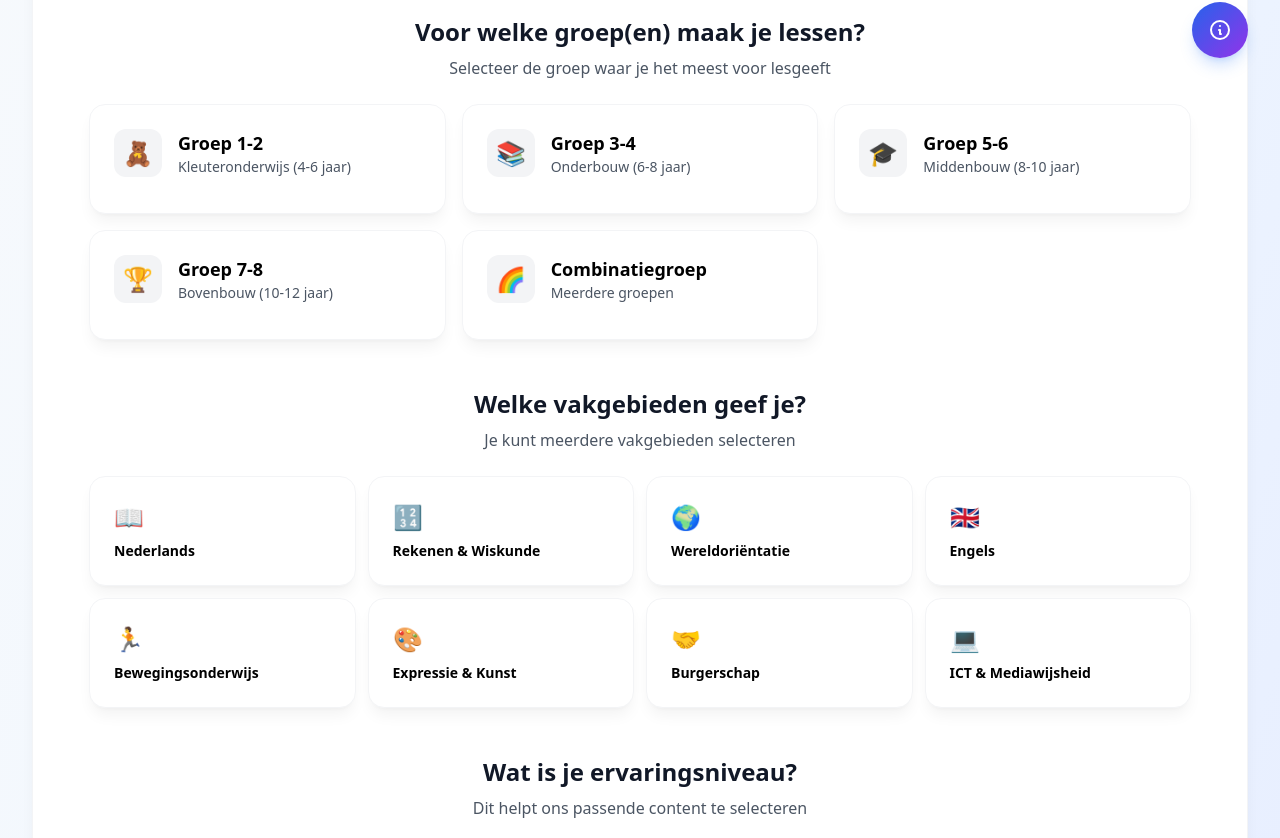
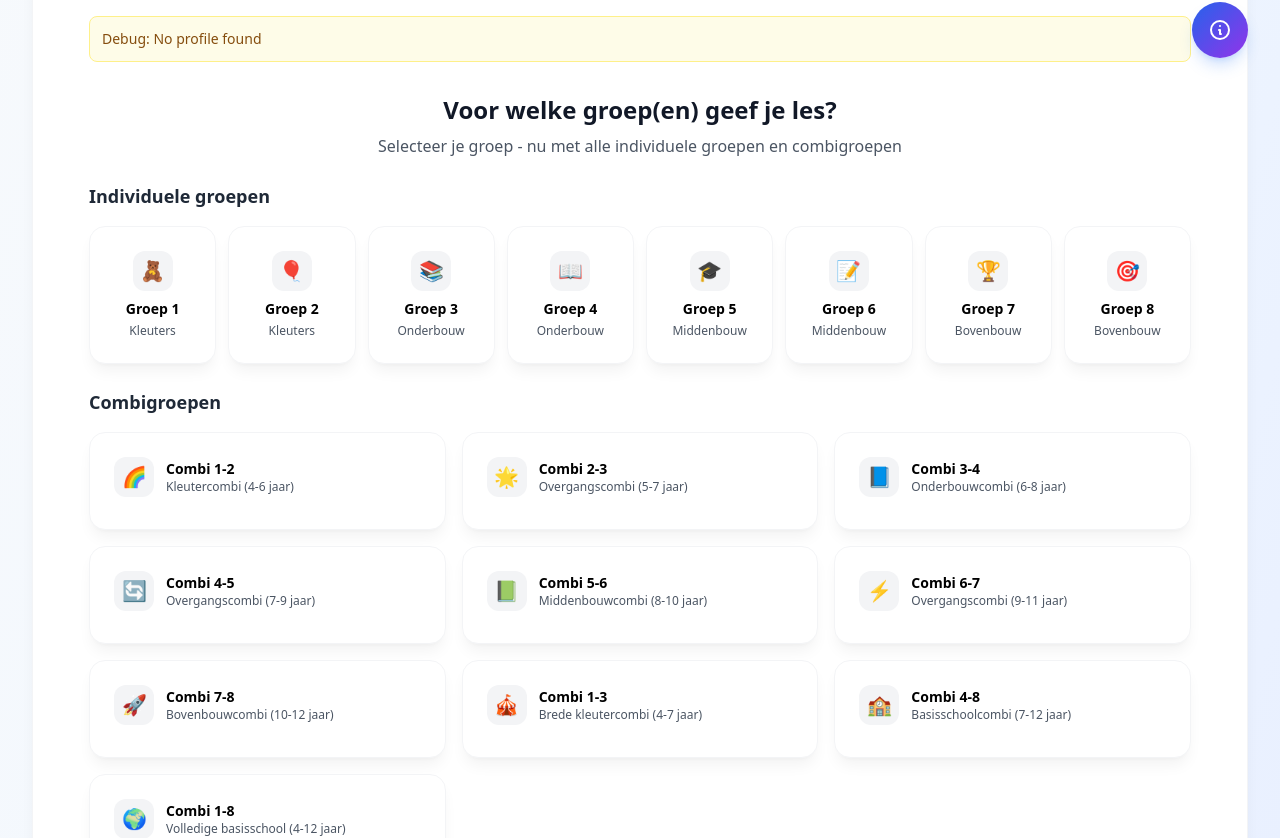
Before and after one commit to astraathof/lestool, a Next.js app: page / in a window 1280 px wide. Shown: the part 710-1548 px from the top of the page. Built offline with nearby package versions, Linux system fonts and the light colour scheme.

Commit message:
Fix Profiel State Management & Uitgebreide Groepen

```diff
--- a/src/components/ProfielBeheer.tsx
+++ b/src/components/ProfielBeheer.tsx
@@ -86,8 +86,19 @@ export default function ProfielBeheer({ onProfileSelect, currentProfile }: Profi
       localStorage.setItem('leswizard_profiles', JSON.stringify(updatedProfiles))
       setSavedProfiles(updatedProfiles)
 
+      // CRITICAL: Create clean profile object without extra properties
+      const cleanProfile: UserProfile = {
+        groep: profile.groep,
+        vakgebied: profile.vakgebied,
+        ervaring: profile.ervaring,
+        focus: profile.focus,
+        voorkeuren: profile.voorkeuren
+      }
+
+      console.log('📥 ProfielBeheer: Loading clean profile:', cleanProfile)
+
       // Stuur profiel naar parent component
-      onProfileSelect(updatedProfile)
+      onProfileSelect(cleanProfile)
       setShowLoadDialog(false)
     } catch (error) {
       console.error('Fout bij laden profiel:', error)
@@ -107,13 +118,29 @@ export default function ProfielBeheer({ onProfileSelect, currentProfile }: Profi
   }
 
   const getProfileSummary = (profile: UserProfile) => {
-    const groepLabel = {
-      'groep1-2': 'Groep 1-2',
-      'groep3-4': 'Groep 3-4',
-      'groep5-6': 'Groep 5-6',
-      'groep7-8': 'Groep 7-8',
-      'combinatie': 'Combinatiegroep'
-    }[profile.groep] || profile.groep
+    // Updated groep labels to match new structure
+    const groepLabels: Record<string, string> = {
+      'groep1': 'Groep 1',
+      'groep2': 'Groep 2',
+      'groep3': 'Groep 3',
+      'groep4': 'Groep 4',
+      'groep5': 'Groep 5',
+      'groep6': 'Groep 6',
+      'groep7': 'Groep 7',
+      'groep8': 'Groep 8',
+      'groep1-2': 'Combi 1-2',
+      'groep2-3': 'Combi 2-3',
+      'groep3-4': 'Combi 3-4',
+      'groep4-5': 'Combi 4-5',
+      'groep5-6': 'Combi 5-6',
+      'groep6-7': 'Combi 6-7',
+      'groep7-8': 'Combi 7-8',
+      'groep1-3': 'Combi 1-3',
+      'groep4-8': 'Combi 4-8',
+      'groep1-8': 'Combi 1-8'
+    }
+
+    const groepLabel = groepLabels[profile.groep] || profile.groep
 
     const ervaringLabel = {
       'starter': 'Starter (0-2 jaar)',
--- a/src/components/ProfielSelector.tsx
+++ b/src/components/ProfielSelector.tsx
@@ -10,7 +10,7 @@ interface ProfielSelectorProps {
 }
 
 export default function ProfielSelector({ onComplete, currentProfile }: ProfielSelectorProps) {
-  // Initialize with empty profile structure
+  // CRITICAL: Initialize with proper empty state
   const [profiel, setProfiel] = useState<UserProfile>({
     groep: '',
     vakgebied: [],
@@ -25,48 +25,89 @@ export default function ProfielSelector({ onComplete, currentProfile }: ProfielS
 
   const [showProfielBeheer, setShowProfielBeheer] = useState(false)
   const [isAnimating, setIsAnimating] = useState(false)
+  const [debugInfo, setDebugInfo] = useState<string>('')
 
-  // CRITICAL: Load profile from currentProfile prop AND localStorage
+  // CRITICAL: Load profile with multiple fallbacks and extensive logging
   useEffect(() => {
-    console.log('🔄 ProfielSelector: Initializing with currentProfile:', currentProfile)
+    console.log('🔄 ProfielSelector: Starting profile load process...')
+    console.log('🔄 ProfielSelector: currentProfile prop:', currentProfile)
 
-    // First try currentProfile prop
+    let loadedProfile: UserProfile | null = null
+
+    // Priority 1: currentProfile prop
     if (currentProfile && currentProfile.groep) {
       console.log('✅ ProfielSelector: Using currentProfile prop')
-      setProfiel(currentProfile)
-      return
+      loadedProfile = currentProfile
+      setDebugInfo('Loaded from prop')
     }
-
-    // Fallback to localStorage
+    // Priority 2: localStorage
+    else {
       try {
         const savedProfile = localStorage.getItem('leswizard_current_profile')
+        console.log('🔄 ProfielSelector: localStorage content:', savedProfile)
+
         if (savedProfile) {
           const parsed = JSON.parse(savedProfile)
-        console.log('✅ ProfielSelector: Loaded from localStorage:', parsed)
-        setProfiel(parsed)
-        return
+          console.log('✅ ProfielSelector: Parsed from localStorage:', parsed)
+
+          if (parsed && parsed.groep) {
+            loadedProfile = parsed
+            setDebugInfo('Loaded from localStorage')
+          }
         }
       } catch (error) {
         console.error('❌ ProfielSelector: Error loading from localStorage:', error)
+        setDebugInfo('Error loading from storage')
+      }
     }
 
-    console.log('⚠️ ProfielSelector: No profile found, using empty state')
+    // Apply loaded profile or keep empty state
+    if (loadedProfile) {
+      console.log('✅ ProfielSelector: Setting loaded profile:', loadedProfile)
+      setProfiel(loadedProfile)
+    } else {
+      console.log('⚠️ ProfielSelector: No profile found, keeping empty state')
+      setDebugInfo('No profile found')
+    }
   }, [currentProfile])
 
-  // Save to localStorage whenever profiel changes
+  // CRITICAL: Save to localStorage whenever profiel changes (with validation)
   useEffect(() => {
     if (profiel.groep) {
-      console.log('💾 ProfielSelector: Saving to localStorage:', profiel)
+      console.log('💾 ProfielSelector: Saving profile to localStorage:', profiel)
+      try {
         localStorage.setItem('leswizard_current_profile', JSON.stringify(profiel))
+        console.log('✅ ProfielSelector: Successfully saved to localStorage')
+      } catch (error) {
+        console.error('❌ ProfielSelector: Error saving to localStorage:', error)
+      }
     }
   }, [profiel])
 
+  // UITGEBREIDE GROEPEN - Los groep 1-8 en combigroepen
   const groepen = [
-    { id: 'groep1-2', label: 'Groep 1-2', description: 'Kleuteronderwijs (4-6 jaar)', icon: '🧸', color: 'from-pink-500 to-rose-500' },
-    { id: 'groep3-4', label: 'Groep 3-4', description: 'Onderbouw (6-8 jaar)', icon: '📚', color: 'from-blue-500 to-cyan-500' },
-    { id: 'groep5-6', label: 'Groep 5-6', description: 'Middenbouw (8-10 jaar)', icon: '🎓', color: 'from-green-500 to-emerald-500' },
-    { id: 'groep7-8', label: 'Groep 7-8', description: 'Bovenbouw (10-12 jaar)', icon: '🏆', color: 'from-purple-500 to-violet-500' },
-    { id: 'combinatie', label: 'Combinatiegroep', description: 'Meerdere groepen', icon: '🌈', color: 'from-orange-500 to-amber-500' }
+    { id: 'groep1', label: 'Groep 1', description: 'Kleuters (4-5 jaar)', icon: '🧸', color: 'from-pink-400 to-rose-500' },
+    { id: 'groep2', label: 'Groep 2', description: 'Kleuters (5-6 jaar)', icon: '🎈', color: 'from-pink-500 to-rose-600' },
+    { id: 'groep3', label: 'Groep 3', description: 'Onderbouw (6-7 jaar)', icon: '📚', color: 'from-blue-400 to-cyan-500' },
+    { id: 'groep4', label: 'Groep 4', description: 'Onderbouw (7-8 jaar)', icon: '📖', color: 'from-blue-500 to-cyan-600' },
+    { id: 'groep5', label: 'Groep 5', description: 'Middenbouw (8-9 jaar)', icon: '🎓', color: 'from-green-400 to-emerald-500' },
+    { id: 'groep6', label: 'Groep 6', description: 'Middenbouw (9-10 jaar)', icon: '📝', color: 'from-green-500 to-emerald-600' },
+    { id: 'groep7', label: 'Groep 7', description: 'Bovenbouw (10-11 jaar)', icon: '🏆', color: 'from-purple-400 to-violet-500' },
+    { id: 'groep8', label: 'Groep 8', description: 'Bovenbouw (11-12 jaar)', icon: '🎯', color: 'from-purple-500 to-violet-600' },
+
+    // Combigroepen
+    { id: 'groep1-2', label: 'Combi 1-2', description: 'Kleutercombi (4-6 jaar)', icon: '🌈', color: 'from-pink-500 to-orange-500' },
+    { id: 'groep2-3', label: 'Combi 2-3', description: 'Overgangscombi (5-7 jaar)', icon: '🌟', color: 'from-orange-500 to-blue-500' },
+    { id: 'groep3-4', label: 'Combi 3-4', description: 'Onderbouwcombi (6-8 jaar)', icon: '📘', color: 'from-blue-500 to-cyan-500' },
+    { id: 'groep4-5', label: 'Combi 4-5', description: 'Overgangscombi (7-9 jaar)', icon: '🔄', color: 'from-cyan-500 to-green-500' },
+    { id: 'groep5-6', label: 'Combi 5-6', description: 'Middenbouwcombi (8-10 jaar)', icon: '📗', color: 'from-green-500 to-emerald-500' },
+    { id: 'groep6-7', label: 'Combi 6-7', description: 'Overgangscombi (9-11 jaar)', icon: '⚡', color: 'from-emerald-500 to-purple-500' },
+    { id: 'groep7-8', label: 'Combi 7-8', description: 'Bovenbouwcombi (10-12 jaar)', icon: '🚀', color: 'from-purple-500 to-violet-500' },
+
+    // Speciale combigroepen
+    { id: 'groep1-3', label: 'Combi 1-3', description: 'Brede kleutercombi (4-7 jaar)', icon: '🎪', color: 'from-pink-400 to-blue-400' },
+    { id: 'groep4-8', label: 'Combi 4-8', description: 'Basisschoolcombi (7-12 jaar)', icon: '🏫', color: 'from-blue-400 to-purple-600' },
+    { id: 'groep1-8', label: 'Combi 1-8', description: 'Volledige basisschool (4-12 jaar)', icon: '🌍', color: 'from-pink-400 to-purple-600' }
   ]
 
   const vakgebieden = [
@@ -137,80 +178,81 @@ export default function ProfielSelector({ onComplete, currentProfile }: ProfielS
     console.log('📥 ProfielSelector: Loading profile from beheer:', loadedProfile)
     setProfiel(loadedProfile)
     setShowProfielBeheer(false)
+    setDebugInfo('Loaded from profile manager')
   }
 
-  // FIXED: Proper event handlers that prevent state loss
+  // CRITICAL: Improved event handlers with immediate state updates and logging
   const handleGroepSelect = (groepId: string) => {
     console.log('🎯 ProfielSelector: Groep selected:', groepId)
-    setProfiel(prev => {
-      const newProfile = { ...prev, groep: groepId }
+    const newProfile = { ...profiel, groep: groepId }
     console.log('🎯 ProfielSelector: New profile after groep select:', newProfile)
-      return newProfile
-    })
+    setProfiel(newProfile)
+    setDebugInfo(`Groep set to: ${groepId}`)
   }
 
   const handleVakgebiedToggle = (vakId: string) => {
     console.log('📚 ProfielSelector: Vakgebied toggled:', vakId)
-    setProfiel(prev => {
-      const newVakgebied = prev.vakgebied.includes(vakId)
-        ? prev.vakgebied.filter(v => v !== vakId)
-        : [...prev.vakgebied, vakId]
+    const newVakgebied = profiel.vakgebied.includes(vakId)
+      ? profiel.vakgebied.filter(v => v !== vakId)
+      : [...profiel.vakgebied, vakId]
 
-      const newProfile = { ...prev, vakgebied: newVakgebied }
+    const newProfile = { ...profiel, vakgebied: newVakgebied }
     console.log('📚 ProfielSelector: New profile after vakgebied toggle:', newProfile)
-      return newProfile
-    })
+    setProfiel(newProfile)
+    setDebugInfo(`Vakgebied: ${newVakgebied.join(', ')}`)
   }
 
   const handleErvaringSelect = (ervaringId: string) => {
     console.log('⭐ ProfielSelector: Ervaring selected:', ervaringId)
-    setProfiel(prev => {
-      const newProfile = { ...prev, ervaring: ervaringId }
+    const newProfile = { ...profiel, ervaring: ervaringId }
     console.log('⭐ ProfielSelector: New profile after ervaring select:', newProfile)
-      return newProfile
-    })
+    setProfiel(newProfile)
+    setDebugInfo(`Ervaring set to: ${ervaringId}`)
   }
 
   const handleFocusToggle = (focusId: string) => {
     console.log('🎯 ProfielSelector: Focus toggled:', focusId)
-    setProfiel(prev => {
-      const newFocus = prev.focus.includes(focusId)
-        ? prev.focus.filter(f => f !== focusId)
-        : [...prev.focus, focusId]
+    const newFocus = profiel.focus.includes(focusId)
+      ? profiel.focus.filter(f => f !== focusId)
+      : [...profiel.focus, focusId]
 
-      const newProfile = { ...prev, focus: newFocus }
+    const newProfile = { ...profiel, focus: newFocus }
     console.log('🎯 ProfielSelector: New profile after focus toggle:', newProfile)
-      return newProfile
-    })
+    setProfiel(newProfile)
+    setDebugInfo(`Focus: ${newFocus.join(', ')}`)
   }
 
   const handleVoorkeurToggle = (type: 'instructiemodel' | 'werkvormen' | 'selFocus', id: string) => {
     console.log('💡 ProfielSelector: Voorkeur toggled:', type, id)
-    setProfiel(prev => {
-      const currentVoorkeuren = prev.voorkeuren[type]
+    const currentVoorkeuren = profiel.voorkeuren[type]
     const newVoorkeuren = currentVoorkeuren.includes(id)
       ? currentVoorkeuren.filter(item => item !== id)
       : [...currentVoorkeuren, id]
 
     const newProfile = {
-        ...prev,
+      ...profiel,
       voorkeuren: {
-          ...prev.voorkeuren,
+        ...profiel.voorkeuren,
         [type]: newVoorkeuren
       }
     }
     console.log('💡 ProfielSelector: New profile after voorkeur toggle:', newProfile)
-      return newProfile
-    })
+    setProfiel(newProfile)
+    setDebugInfo(`${type}: ${newVoorkeuren.join(', ')}`)
   }
 
   const handleSubmit = () => {
     if (profiel.groep && profiel.vakgebied.length > 0 && profiel.ervaring) {
       setIsAnimating(true)
-      console.log('✅ ProfielSelector: Submitting profile:', profiel)
+      console.log('✅ ProfielSelector: Submitting complete profile:', profiel)
 
       // Save to localStorage before submitting
+      try {
         localStorage.setItem('leswizard_current_profile', JSON.stringify(profiel))
+        console.log('✅ ProfielSelector: Profile saved to localStorage before submit')
+      } catch (error) {
+        console.error('❌ ProfielSelector: Error saving before submit:', error)
+      }
 
       // Add a small delay for animation
       setTimeout(() => {
@@ -222,6 +264,7 @@ export default function ProfielSelector({ onComplete, currentProfile }: ProfielS
         vakgebied: profiel.vakgebied.length,
         ervaring: profiel.ervaring
       })
+      setDebugInfo('Profile incomplete - missing required fields')
     }
   }
 
@@ -232,7 +275,8 @@ export default function ProfielSelector({ onComplete, currentProfile }: ProfielS
     groep: profiel.groep,
     vakgebied: profiel.vakgebied,
     ervaring: profiel.ervaring,
-    isValid
+    isValid,
+    debugInfo
   })
 
   return (
@@ -264,6 +308,13 @@ export default function ProfielSelector({ onComplete, currentProfile }: ProfielS
         </div>
       </div>
 
+      {/* Debug Info (only in development) */}
+      {process.env.NODE_ENV === 'development' && debugInfo && (
+        <div className="mb-4 p-3 bg-yellow-50 border border-yellow-200 rounded-lg">
+          <p className="text-yellow-800 text-sm">Debug: {debugInfo}</p>
+        </div>
+      )}
+
       {/* Profiel Beheer Component */}
       {showProfielBeheer && (
         <div className="mb-8 card glass">
@@ -286,7 +337,7 @@ export default function ProfielSelector({ onComplete, currentProfile }: ProfielS
             <div>
               <h3 className="font-semibold text-green-900">Huidig profiel actief</h3>
               <p className="text-green-700">
-                {profiel.groep} • {profiel.vakgebied.length} vakgebieden • {profiel.ervaring}
+                {groepen.find(g => g.id === profiel.groep)?.label} • {profiel.vakgebied.length} vakgebieden • {profiel.ervaring}
               </p>
             </div>
           </div>
@@ -294,33 +345,74 @@ export default function ProfielSelector({ onComplete, currentProfile }: ProfielS
       )}
 
       <div className="space-y-12">
-        {/* Groep Selectie */}
+        {/* Groep Selectie - UITGEBREID */}
         <div className="space-y-6">
           <div className="text-center">
-            <h3 className="text-2xl font-bold text-gray-900 mb-2">Voor welke groep(en) maak je lessen?</h3>
-            <p className="text-gray-600">Selecteer de groep waar je het meest voor lesgeeft</p>
+            <h3 className="text-2xl font-bold text-gray-900 mb-2">Voor welke groep(en) geef je les?</h3>
+            <p className="text-gray-600">Selecteer je groep - nu met alle individuele groepen en combigroepen</p>
           </div>
 
-          <div className="grid grid-cols-1 md:grid-cols-2 lg:grid-cols-3 gap-4">
-            {groepen.map((groep) => (
+          {/* Individuele groepen */}
+          <div>
+            <h4 className="text-lg font-semibold text-gray-800 mb-4">Individuele groepen</h4>
+            <div className="grid grid-cols-2 md:grid-cols-4 lg:grid-cols-8 gap-3">
+              {groepen.slice(0, 8).map((groep) => (
                 <button
                   key={groep.id}
                   onClick={() => handleGroepSelect(groep.id)}
-                className={`card-interactive group relative p-6 text-left transition-all duration-300 ${
+                  className={`card-interactive group relative p-4 text-center transition-all duration-300 ${
                     profiel.groep === groep.id
                       ? `bg-gradient-to-br ${groep.color} text-white border-transparent shadow-xl animate-pulse-glow`
                       : 'border-gray-200 hover:border-gray-300 bg-white hover:bg-gray-50'
                   }`}
                 >
-                <div className="flex items-center space-x-4 mb-3">
-                  <div className={`w-12 h-12 rounded-xl flex items-center justify-center text-2xl transition-all duration-300 ${
+                  <div className={`w-10 h-10 rounded-xl flex items-center justify-center text-xl mb-2 mx-auto transition-all duration-300 ${
+                    profiel.groep === groep.id ? 'bg-white/20 shadow-lg' : 'bg-gray-100 group-hover:bg-gray-200'
+                  }`}>
+                    {groep.icon}
+                  </div>
+                  <div className="font-bold text-sm">{groep.label}</div>
+                  <div className={`text-xs mt-1 ${profiel.groep === groep.id ? 'text-white/80' : 'text-gray-600'}`}>
+                    {groep.description.split(' ')[0]}
+                  </div>
+
+                  {profiel.groep === groep.id && (
+                    <div className="absolute top-2 right-2">
+                      <div className="w-5 h-5 bg-white rounded-full flex items-center justify-center shadow-lg">
+                        <svg className="w-3 h-3 text-green-600" fill="currentColor" viewBox="0 0 20 20">
+                          <path fillRule="evenodd" d="M16.707 5.293a1 1 0 010 1.414l-8 8a1 1 0 01-1.414 0l-4-4a1 1 0 011.414-1.414L8 12.586l7.293-7.293a1 1 0 011.414 0z" clipRule="evenodd" />
+                        </svg>
+                      </div>
+                    </div>
+                  )}
+                </button>
+              ))}
+            </div>
+          </div>
+
+          {/* Combigroepen */}
+          <div>
+            <h4 className="text-lg font-semibold text-gray-800 mb-4">Combigroepen</h4>
+            <div className="grid grid-cols-1 md:grid-cols-2 lg:grid-cols-3 gap-4">
+              {groepen.slice(8).map((groep) => (
+                <button
+                  key={groep.id}
+                  onClick={() => handleGroepSelect(groep.id)}
+                  className={`card-interactive group relative p-4 text-left transition-all duration-300 ${
+                    profiel.groep === groep.id
+                      ? `bg-gradient-to-br ${groep.color} text-white border-transparent shadow-xl animate-pulse-glow`
+                      : 'border-gray-200 hover:border-gray-300 bg-white hover:bg-gray-50'
+                  }`}
+                >
+                  <div className="flex items-center space-x-3 mb-2">
+                    <div className={`w-10 h-10 rounded-xl flex items-center justify-center text-xl transition-all duration-300 ${
                       profiel.groep === groep.id ? 'bg-white/20 shadow-lg' : 'bg-gray-100 group-hover:bg-gray-200'
                     }`}>
                       {groep.icon}
                     </div>
                     <div>
-                    <div className="font-bold text-lg">{groep.label}</div>
-                    <div className={`text-sm ${profiel.groep === groep.id ? 'text-white/80' : 'text-gray-600'}`}>
+                      <div className="font-bold text-sm">{groep.label}</div>
+                      <div className={`text-xs ${profiel.groep === groep.id ? 'text-white/80' : 'text-gray-600'}`}>
                         {groep.description}
                       </div>
                     </div>
@@ -337,6 +429,7 @@ export default function ProfielSelector({ onComplete, currentProfile }: ProfielS
                   )}
                 </button>
               ))}
+            </div>
           </div>
         </div>
 
```
Lines whose indentation alone changed are shown as unchanged.
